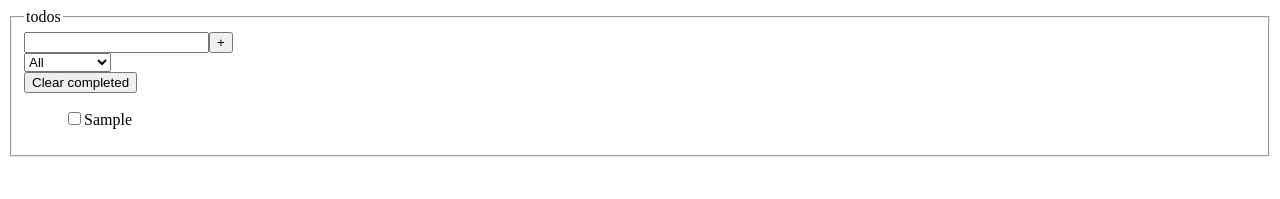
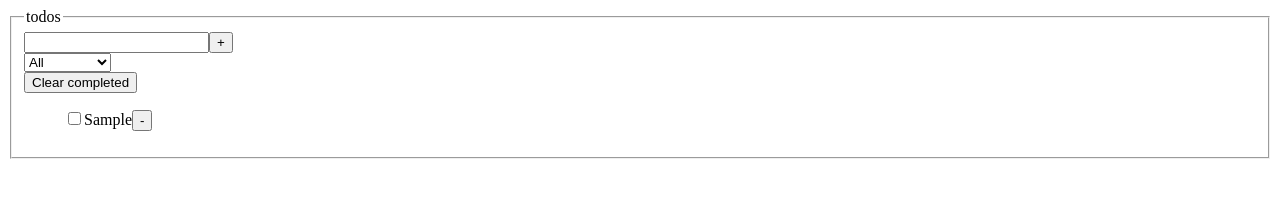
Before and after one commit to EGRrqq/todos, a React (Vite) app: page / in a window 1280 px wide. Both pictures are taken after typing "Sample" into the empty fields and a click on the button "add todo". Shown: the top 199 px of the page. Built offline with nearby package versions, Linux system fonts and the light colour scheme.

Commit message:
feat: add remove todo functionality
feat: add a name attribut to the input

```diff
--- a/src/App.css
+++ b/src/App.css
@@ -1,3 +1,7 @@
 li {
   list-style: none;
 }
+
+button span {
+  pointer-events: none;
+}
--- a/src/App.tsx
+++ b/src/App.tsx
@@ -109,6 +109,14 @@ function App() {
     setTodos(clearedTodos);
   }
 
+  function removeTodo(e: MouseEvent<HTMLButtonElement>) {
+    e.preventDefault();
+
+    const todoId = (e.target as HTMLButtonElement).parentElement?.dataset.id;
+    const newTodos = todos.filter((t) => t.date !== todoId);
+    setTodos(newTodos);
+  }
+
   return (
     <>
       <form onSubmit={handleTodos}>
@@ -118,6 +126,7 @@ function App() {
           <div>
             <input
               type="text"
+              name="todo"
               onInput={saveInputValue}
               value={value}
               minLength={1}
@@ -150,7 +159,7 @@ function App() {
 
           <ul>
             {sortedTodos().map((t) => (
-              <li key={t.date}>
+              <li key={t.date} data-id={t.date}>
                 <input
                   type="checkbox"
                   name="todo"
@@ -159,6 +168,14 @@ function App() {
                   onChange={toggleTodoCompleted}
                 />
                 <label htmlFor={t.date}>{t.text}</label>
+                <button
+                  type="submit"
+                  onClick={removeTodo}
+                  formNoValidate
+                  aria-label="remove todo"
+                >
+                  <span>-</span>
+                </button>
               </li>
             ))}
           </ul>
```
